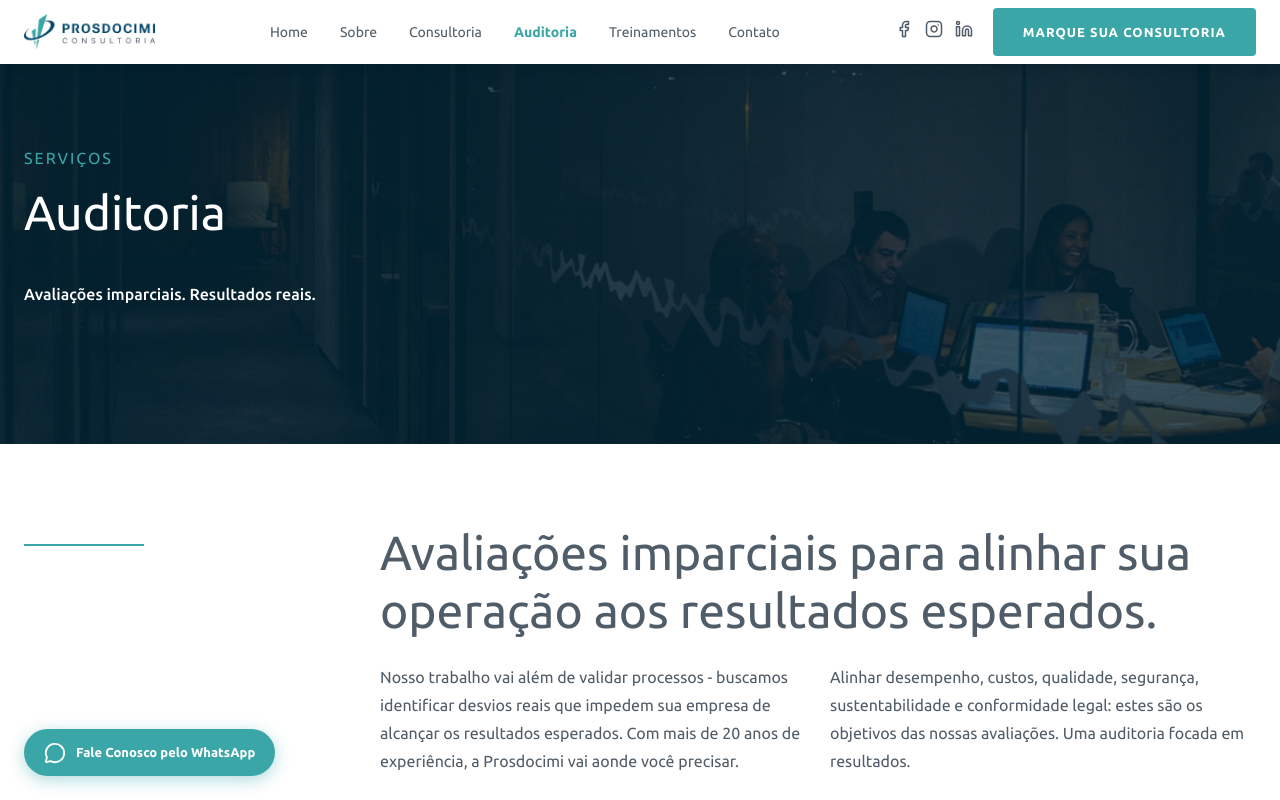
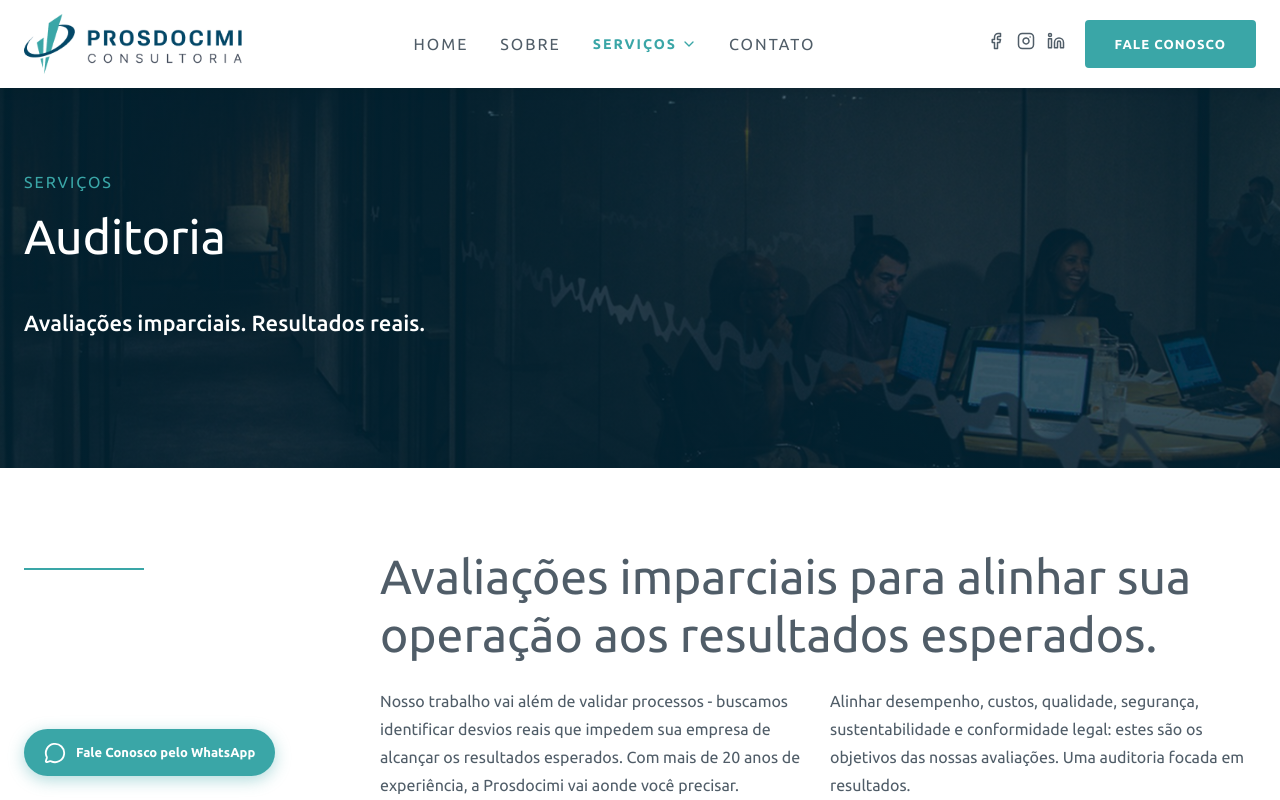
Before and after one commit to Ezhreal/prosdocimi-app, a React (Vite) app: page /auditoria in a window 1280 px wide. Shown: the top 800 px of the page. Built offline with nearby package versions, Linux system fonts and the light colour scheme.

Commit message:
Update logo images, enhance Navbar with dropdown for services, adjust HeroBanner styles, and refine text across various components for clarity and consistency.

```diff
--- a/src/components/HeroBanner.css
+++ b/src/components/HeroBanner.css
@@ -47,11 +47,11 @@
 .hero-banner-subtitle {
   color: var(--white);
   opacity: 0.85;
-  font-size: 16px;
+  font-size: 22px;
   font-weight: 500;
-  max-width: 640px;
+  max-width: 450px;
   margin: 0 auto;
-  line-height: 1.6;
+  line-height: 1.5;
 }
 
 .hero-banner--full .hero-banner-inner {
--- a/src/components/InstagramGrid.jsx
+++ b/src/components/InstagramGrid.jsx
@@ -9,7 +9,7 @@ export default function InstagramGrid() {
     <section className="instagram-section">
       <div className="container">
         <SectionLabel>Social Media</SectionLabel>
-        <h2 className="instagram-title">Nos siga no Instagram</h2>
+        <h2 className="instagram-title">Siga-nos no Instagram</h2>
 
         <div className="instagram-widget-wrap">
           <iframe
--- a/src/components/Navbar.css
+++ b/src/components/Navbar.css
@@ -1,6 +1,7 @@
 .navbar {
   position: sticky;
   top: 0;
+  padding: 12px 0;
   z-index: 100;
   background: var(--white);
   box-shadow: 0 2px 12px rgba(0, 0, 0, 0.07);
@@ -16,7 +17,7 @@
 
 .navbar-logo img {
   display: block;
-  height: 36px;
+  height: 60px;
   width: auto;
 }
 
@@ -27,7 +28,9 @@
 }
 
 .navbar-links a {
-  font-size: 14px;
+  font-size: 16px;
+    letter-spacing: 2px;
+    text-transform: uppercase;
   color: var(--gray-text);
   text-decoration: none;
   font-weight: 400;
@@ -35,9 +38,83 @@
 }
 
 .navbar-links a:hover,
-.navbar-links a.active {
+.navbar-links a.active,
+.navbar-dropdown-trigger:hover,
+.navbar-dropdown-trigger.active {
   color: var(--teal);
   font-weight: 600;
+}
+
+/* Dropdown Serviços */
+.navbar-dropdown {
+  position: relative;
+}
+
+.navbar-dropdown-trigger {
+  display: flex;
+  align-items: center;
+  gap: 4px;
+  background: none;
+  border: none;
+  font-size: 14px;
+  letter-spacing: 2px;
+  text-transform: uppercase;
+  color: var(--gray-text);
+  font-weight: 500;
+  cursor: pointer;
+  padding: 0;
+  font-family: inherit;
+  transition: color 0.2s ease;
+}
+
+.navbar-dropdown-icon {
+  transition: transform 0.2s ease;
+}
+
+.navbar-dropdown.open .navbar-dropdown-icon {
+  transform: rotate(180deg);
+}
+
+.navbar-dropdown-menu {
+  position: absolute;
+  top: 100%;
+  left: 0;
+  margin: 0;
+  padding: 8px 0;
+  list-style: none;
+  min-width: 180px;
+  background: var(--white);
+  box-shadow: 0 8px 24px rgba(0, 0, 0, 0.12);
+  border-radius: 6px;
+  opacity: 0;
+  visibility: hidden;
+  transform: translateY(-4px);
+  transition: opacity 0.2s ease, transform 0.2s ease, visibility 0.2s ease;
+  z-index: 10;
+}
+
+.navbar-dropdown.open .navbar-dropdown-menu {
+  opacity: 1;
+  visibility: visible;
+  transform: translateY(8px);
+}
+
+.navbar-dropdown-menu li a {
+  display: block;
+  padding: 10px 16px;
+  font-size: 13px;
+  letter-spacing: 1.5px;
+  text-transform: uppercase;
+  color: var(--gray-text);
+  text-decoration: none;
+  font-weight: 500;
+  transition: background 0.2s ease, color 0.2s ease;
+}
+
+.navbar-dropdown-menu li a:hover,
+.navbar-dropdown-menu li a.active {
+  background: rgba(0, 128, 128, 0.08);
+  color: var(--teal);
 }
 
 .navbar-right {
@@ -107,4 +184,41 @@
   .navbar-social {
     display: none;
   }
+
+  .navbar-dropdown {
+    width: 100%;
+  }
+
+  .navbar-dropdown-trigger {
+    width: 100%;
+    justify-content: space-between;
+    text-align: left;
+    padding: 8px 0;
+  }
+
+  .navbar-dropdown-menu {
+    position: static;
+    transform: none;
+    box-shadow: none;
+    padding: 0 0 8px 16px;
+    margin-top: 4px;
+    min-width: auto;
+    max-height: 0;
+    overflow: hidden;
+    opacity: 0;
+    visibility: hidden;
+    border-left: 2px solid var(--teal);
+    border-radius: 0;
+  }
+
+  .navbar-dropdown.open .navbar-dropdown-menu {
+    max-height: 220px;
+    opacity: 1;
+    visibility: visible;
+    transform: none;
+  }
+
+  .navbar-dropdown-menu li a {
+    padding: 8px 0;
+  }
 }
--- a/src/components/Navbar.jsx
+++ b/src/components/Navbar.jsx
@@ -1,21 +1,30 @@
 import { useState } from 'react';
 import { Link, useLocation } from 'react-router-dom';
-import { Facebook, Instagram, Linkedin, Menu, X } from 'lucide-react';
+import { Facebook, Instagram, Linkedin, Menu, X, ChevronDown } from 'lucide-react';
 import logo from '../assets/images/logo-prosdocimi.png';
 import './Navbar.css';
 
 const navLinks = [
   { path: '/', label: 'Home' },
   { path: '/sobre', label: 'Sobre' },
+  {
+    label: 'Serviços',
+    dropdown: [
       { path: '/consultoria', label: 'Consultoria' },
+      { path: '/treinamentos', label: 'Treinamentos' },
       { path: '/auditoria', label: 'Auditoria' },
-  { path: '/treinamentos', label: 'Treinamentos' },
+    ],
+  },
   { path: '/contato', label: 'Contato' },
 ];
 
+const servicePaths = ['/consultoria', '/treinamentos', '/auditoria'];
+
 export default function Navbar() {
   const [mobileOpen, setMobileOpen] = useState(false);
+  const [servicesOpen, setServicesOpen] = useState(false);
   const location = useLocation();
+  const isServiceActive = servicePaths.includes(location.pathname);
 
   return (
     <header className="navbar">
@@ -25,16 +34,55 @@ export default function Navbar() {
         </Link>
 
         <nav className={`navbar-links ${mobileOpen ? 'open' : ''}`}>
-          {navLinks.map(({ path, label }) => (
+          {navLinks.map((item) => {
+            if (item.dropdown) {
+              return (
+                <div
+                  key={item.label}
+                  className={`navbar-dropdown ${servicesOpen ? 'open' : ''}`}
+                  onMouseEnter={() => !mobileOpen && setServicesOpen(true)}
+                  onMouseLeave={() => !mobileOpen && setServicesOpen(false)}
+                >
+                  <button
+                    type="button"
+                    className={`navbar-dropdown-trigger ${isServiceActive ? 'active' : ''}`}
+                    onClick={() => mobileOpen && setServicesOpen(!servicesOpen)}
+                    aria-expanded={servicesOpen}
+                    aria-haspopup="true"
+                  >
+                    {item.label}
+                    <ChevronDown size={16} className="navbar-dropdown-icon" />
+                  </button>
+                  <ul className="navbar-dropdown-menu">
+                    {item.dropdown.map(({ path, label }) => (
+                      <li key={path}>
                         <Link
-              key={path}
                           to={path}
                           className={location.pathname === path ? 'active' : ''}
-              onClick={() => setMobileOpen(false)}
+                          onClick={() => {
+                            setMobileOpen(false);
+                            setServicesOpen(false);
+                          }}
                         >
                           {label}
                         </Link>
+                      </li>
                     ))}
+                  </ul>
+                </div>
+              );
+            }
+            return (
+              <Link
+                key={item.path}
+                to={item.path}
+                className={location.pathname === item.path ? 'active' : ''}
+                onClick={() => setMobileOpen(false)}
+              >
+                {item.label}
+              </Link>
+            );
+          })}
         </nav>
 
         <div className="navbar-right">
@@ -50,7 +98,7 @@ export default function Navbar() {
             </a>
           </div>
           <Link to="/contato" className="btn-primary navbar-cta">
-            Marque sua Consultoria
+            Fale conosco
           </Link>
         </div>
 
@@ -58,7 +106,10 @@ export default function Navbar() {
           type="button"
           className="navbar-toggle"
           aria-label="Menu"
-          onClick={() => setMobileOpen(!mobileOpen)}
+          onClick={() => {
+          setMobileOpen(!mobileOpen);
+          if (mobileOpen) setServicesOpen(false);
+        }}
         >
           {mobileOpen ? <X size={24} /> : <Menu size={24} />}
         </button>
--- a/src/pages/Home.jsx
+++ b/src/pages/Home.jsx
@@ -31,7 +31,7 @@ export default function Home() {
 
           <div className="home-hero-btns">
             <Link to="/consultoria" className="btn-outline">Conheça nossos serviços</Link>
-            <Link to="/contato" className="btn-primary">Agende uma consultoria</Link>
+            <Link to="/contato" className="btn-primary">Solicite uma proposta</Link>
           </div>
         </div>
       </section>
@@ -89,7 +89,7 @@ export default function Home() {
             <div className="home-grupo-content">
               <h2>Mais de 20 anos construindo qualidade</h2>
               <p>
-              A Prosdocimi atua como uma parceira estratégica para empresas que buscam aprimorar seus processos internos, garantir a conformidade e aumentar a eficiência operacional. Seu principal objetivo é envolvem fornecer inteligência em auditoria e consultoria para impulsionar resultados e capacitação individual ou para equipes focadas na excelência.
+              A Prosdocimi atua como uma parceira estratégica para empresas que buscam aprimorar seus processos internos, garantir a conformidade e aumentar a eficiência operacional. Seus principais objetivos envolvem fornecer inteligência em auditoria e consultoria para impulsionar resultados e capacitação individual ou para equipes focadas na excelência.
               </p>
               <Link to="/sobre" className="btn-primary">Conheça nossa história</Link>
             </div>
--- a/src/pages/Sobre.css
+++ b/src/pages/Sobre.css
@@ -4,7 +4,7 @@
 
 .sobre-apresentacao-grid {
   display: grid;
-  grid-template-columns: 45% 55%;
+  grid-template-columns: 35% 1fr;
   gap: 48px;
   align-items: start;
 }
--- a/src/pages/Treinamentos.jsx
+++ b/src/pages/Treinamentos.jsx
@@ -48,7 +48,7 @@ export default function Treinamentos() {
       <section className="treinamentos-assuntos">
         <div className="container">
           <SectionLabel>Assuntos do Treinamento</SectionLabel>
-          <h2>NO que você vai aprender</h2>
+          <h2>O que você vai aprender</h2>
           <div className="treinamentos-grid-wrapper">
             <div className="treinamentos-grid-cross" />
             <div className="treinamentos-grid">
--- a/src/styles/global.css
+++ b/src/styles/global.css
@@ -41,6 +41,13 @@ main {
   max-width: var(--container);
   margin: 0 auto;
   padding: 0 24px;
+}
+
+@media (max-width: 1300px) {
+  .container {
+    width: 100%;
+    max-width: 100%;
+  }
 }
 
 /* Botões */
```
Also changed, not shown: src/pages/ServicePage.jsx (+5 -5 lines), src/assets/images/logo-prosdocimi-white.png, src/assets/images/logo-prosdocimi.png. Lines whose indentation alone changed are shown as unchanged.
